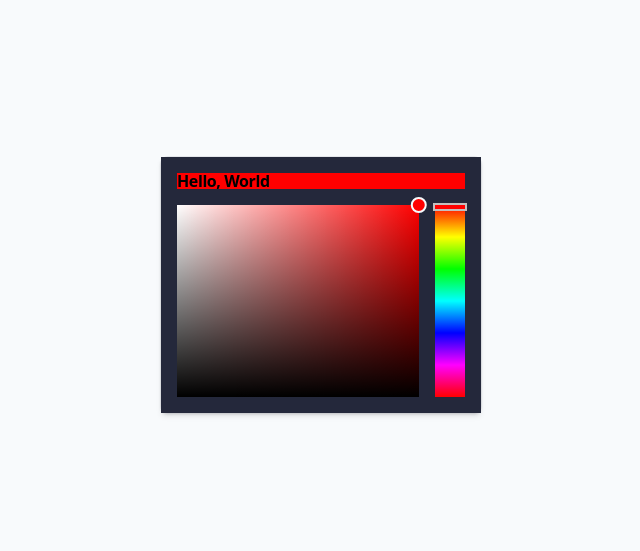
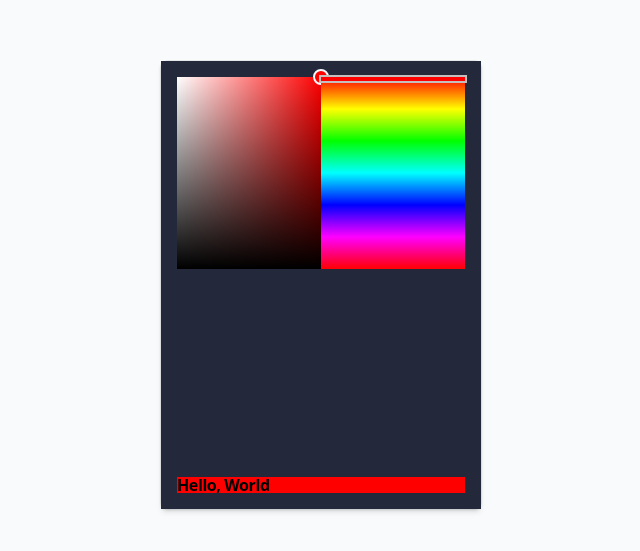
Before and after one commit to ahmadghoniem/graphql-test, a React (Vite) app: page / in a window 1280 px wide. Shown: the part 115-666 px from the top of the page, without its empty margins (319-959 px from the left). Built offline with nearby package versions, Linux system fonts and the light colour scheme.

Commit message:
refactor: using render props

```diff
--- a/src/ColorPicker.jsx
+++ b/src/ColorPicker.jsx
@@ -1,6 +1,6 @@
 /* eslint-disable react/no-unknown-property */
 
-import React, { Children, cloneElement, useMemo } from "react";
+import React, { useMemo } from "react";
 
 import chroma from "chroma-js";
 import { clamp, useCombinedRefs, useMousemove, cn } from "./utils.js";
@@ -42,11 +42,14 @@ export const ColorPickerProvider = React.forwardRef(
       luminanceSetPoint = 0.179,
       className,
       children,
+      RenderPanel,
+      RenderHue,
       ...props
     },
     ref,
   ) => {
     const picker = useCombinedRefs(React.useRef(), ref);
+
     const palette = React.useRef();
     const hue = React.useRef();
     const handleChange = React.useRef();
@@ -103,7 +106,6 @@ export const ColorPickerProvider = React.forwardRef(
       root.style.setProperty("--selected-color", c.rgb().join(" "));
 
       const el = palette.current;
-      console.log(palette);
       const elRect = el.getBoundingClientRect();
       root.style.setProperty(
         "--palette-marker-x",
@@ -118,14 +120,12 @@ export const ColorPickerProvider = React.forwardRef(
         ((h / 360) * elRect.height).toString(),
       );
       updateText();
-      console.log(root);
     }, [picker, updateText, defaultValue]);
 
     // MOUSE MOVES
     useMousemove(palette, (e) => {
       const el = palette.current;
       const root = picker.current;
-      // console.log(root);
       const elRect = el.getBoundingClientRect();
       let x = clamp(e.clientX - elRect.left, 0, elRect.width);
       let y = clamp(e.clientY - elRect.top, 0, elRect.height);
@@ -181,55 +181,28 @@ export const ColorPickerProvider = React.forwardRef(
     });
     return (
       <div
-        // aria-label="color-picker-provider"
+        aria-label="color-picker-provider"
         style={styleObj}
         className={cn("flex flex-col w-80  p-3 shadow-md gap-y-4", className)}
         ref={picker}
         {...props}
       >
-        {Children.map(children, (child) =>
-          cloneElement(
-            child,
-            child.type.displayName === "ColorPickerContent" &&
-              Children.count(child.props.children) === 2
-              ? { paletteRef: palette, hueRef: hue }
-              : null,
-          ),
-        )}
+        <div className="grid grid-cols-2 grid-rows-2">
+          <RenderPanel panelRef={palette} />
+          <RenderHue hueRef={hue} />
+        </div>
+        {children}
       </div>
     );
   },
 );
 ColorPickerProvider.displayName = "ColorPickerProvider";
 
-export const ColorPickerContent = React.forwardRef(
-  ({ className, children, paletteRef, hueRef, ...props }, ref) => {
-    return (
-      <div
-        aria-label="color-picker-content"
-        className={cn("flex flex-row  gap-4", className)}
-      >
-        {Children.map(children, (child) => {
-          return cloneElement(child, {
-            ref:
-              child.type.displayName === "ColorPickerPanel"
-                ? paletteRef
-                : child.type.displayName === "ColorPickerHue"
-                ? hueRef
-                : null,
-          });
-        })}
-      </div>
-    );
-  },
-);
-ColorPickerContent.displayName = "ColorPickerContent";
-
 export const ColorPickerPanel = React.forwardRef(
-  ({ className, children, ...props }, ref) => {
+  ({ className, children, panelRef, ...props }, ref) => {
     return (
       <div aria-label="panel" className={cn("grid h-48 gap-3", className)}>
-        {React.cloneElement(children, { ref })}
+        {React.cloneElement(children, { ref: panelRef })}
       </div>
     );
   },
--- a/src/MyApp.jsx
+++ b/src/MyApp.jsx
@@ -1,3 +1,4 @@
+import { useRef } from "react";
 import {
   ColorPickerProvider,
   ColorPickerPalette,
@@ -5,7 +6,6 @@ import {
   ColorPickerPanel,
   ColorPickerMarker,
   ColorPickerHueSlider,
-  ColorPickerContent,
 } from "./ColorPicker";
 import { Card, CardContent, CardTitle } from "./card";
 
@@ -19,31 +19,40 @@ export const MyApp = () => {
   // const [value, setValue] = useState(null);
   // const [defaultColor, setDefaultColor] = useState("#24283B");
   // const [textColor, setTextColor] = useState(null);
-  // const myRef = useRef(null);
+  const myRef = useRef(null);
   // console.log(defaultColor);
   // setting the css variables on the makes t he colorpicker completely uncontrolled and as read-only
   // you can't set the color from elsewhere otherthan the palette itself
   return (
-    <Card>
+    <Card className="flex-col flex " ref={myRef}>
       <CardContent asChild>
-        {/**delegates all style of cardcontent to colorpicker plain provider while keepnig the logic inside of the provider intact */}
-        <ColorPickerProvider className="bg-[#24283B]" luminanceSetPoint={0.179}>
-          <CardTitle className=" bg-[rgb(var(--selected-color))] text-[rgb(var(--result-text-color))]/100 ">
-            Hello, World
-          </CardTitle>
-
-          <ColorPickerContent className="">
-            <ColorPickerPanel className="w-full">
+        {/**delegates all style of cardcontent to colorpickerContent provider while keeping the logic inside of the content intact */}
+        <ColorPickerProvider
+          RenderPanel={(props) => (
+            <ColorPickerPanel {...props} className="col-span-1 row-span-1">
               <ColorPickerPalette>
                 <ColorPickerMarker />
               </ColorPickerPalette>
             </ColorPickerPanel>
-            <ColorPickerHue className="w-9">
+          )}
+          RenderHue={({ hueRef }) => (
+            <ColorPickerHue
+              ref={hueRef}
+              className="row-span-1 col-span-1 max-w-[9rem]"
+            >
               <ColorPickerHueSlider />
             </ColorPickerHue>
-          </ColorPickerContent>
+          )}
+          className="bg-[#24283B] "
+          luminanceSetPoint={0.179}
+        >
+          <CardTitle className="row-span-1 max-h-max col-span-2 bg-[rgb(var(--selected-color))] text-[rgb(var(--result-text-color))]/100 ">
+            Hello, World
+          </CardTitle>
         </ColorPickerProvider>
       </CardContent>
     </Card>
   );
 };
+
+///////////////////////////////////////////////////////////////////////////////////////////////////////
```
